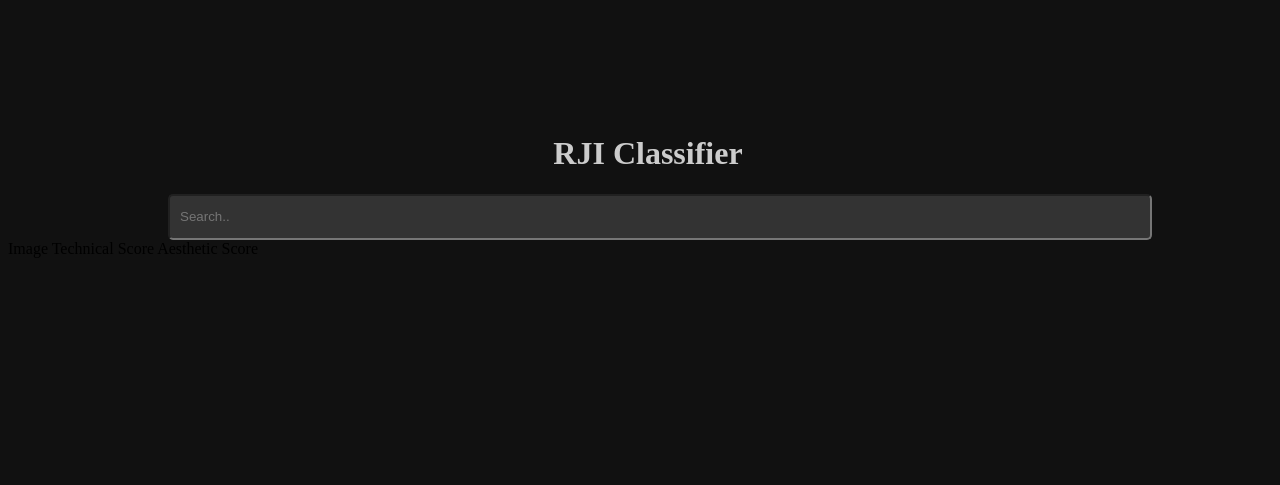
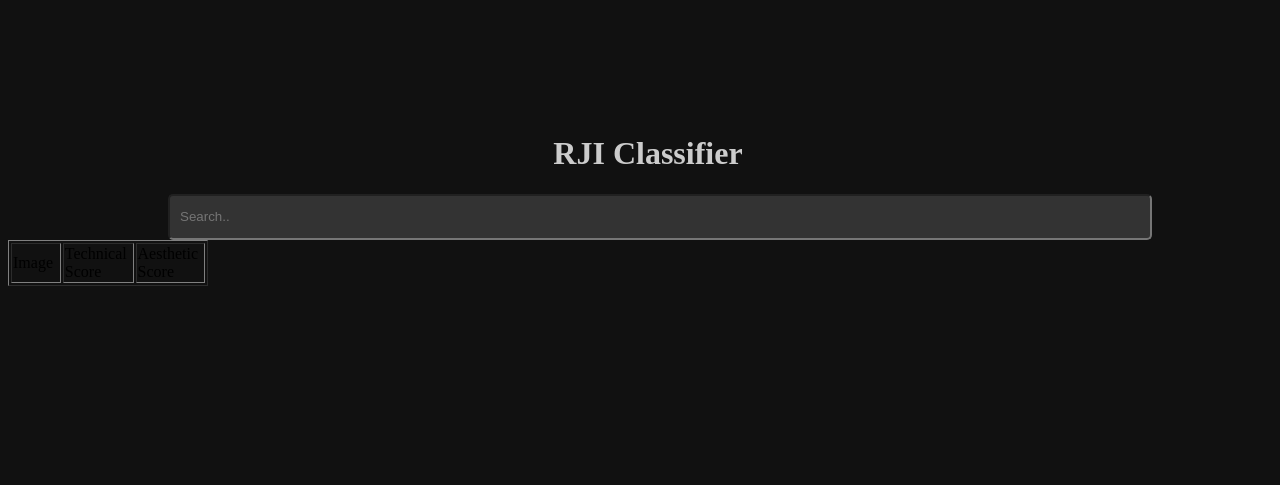
Before and after one commit to MJC598/RJI-Software-Engineering-Project, a PHP site: page /view_images.php in a window 1280 px wide. Shown: the part 206-691 px from the top of the page. Run offline with PHP 8.4, Linux system fonts and the light colour scheme; data that the repository does not hold is empty.

Commit message:
bug fixes

```diff
--- a/ui/view_images.php
+++ b/ui/view_images.php
@@ -26,6 +26,7 @@
             <div id="search_div">
                 <input id="search_bar" type="text" placeholder="Search..">
             </div>
+            <table width="200" border="1">
                 <tr>
                     <td width="85">Image</td>
                     <td width="99">Technical Score</td>
@@ -41,7 +42,7 @@
                         <td><?php echo $json_list[2]; ?></td>
                     </tr>
                 <?php } ?>
-
+            </table>
         </div>
     </body>
 </html>
```
Lines whose indentation alone changed are shown as unchanged.
